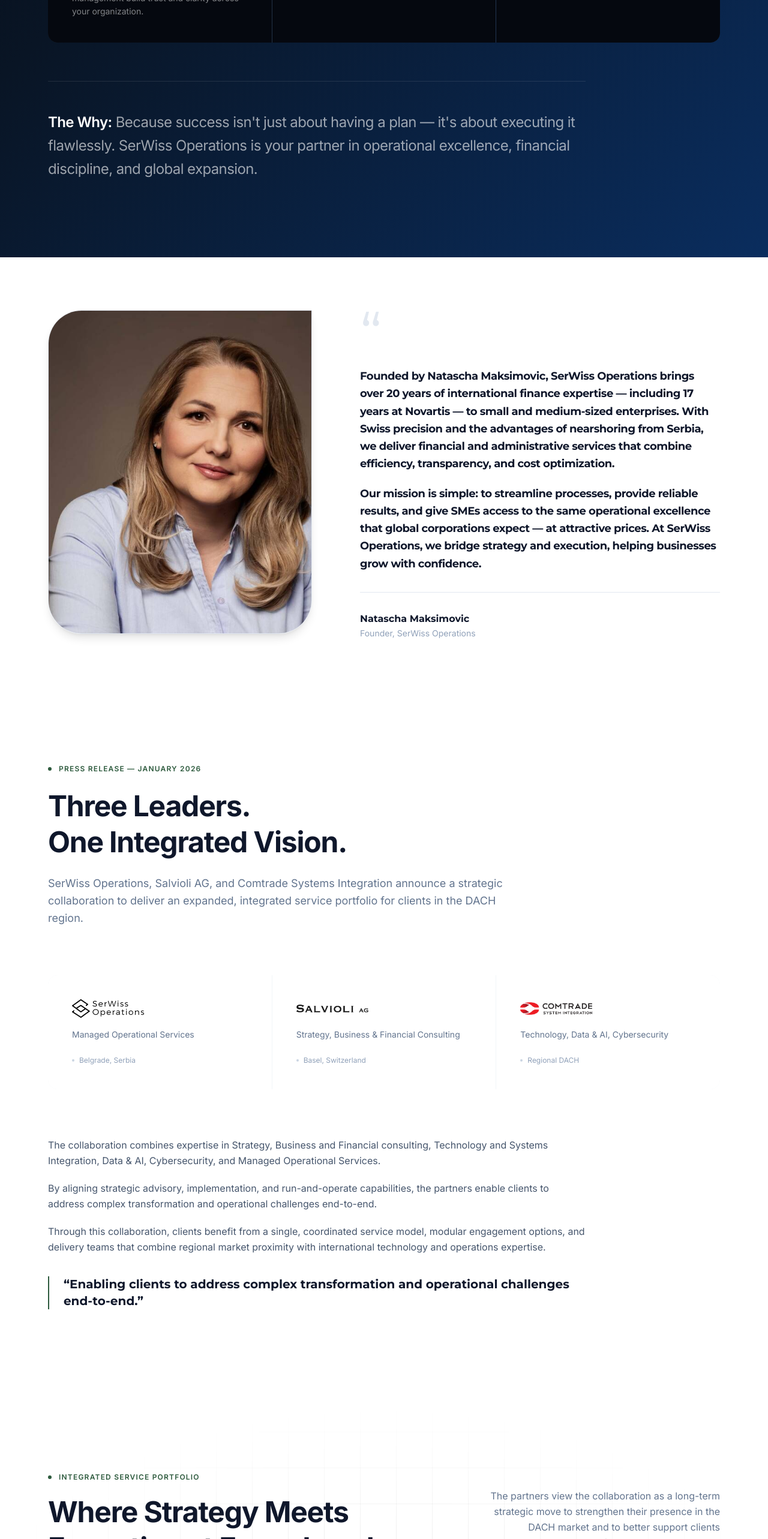
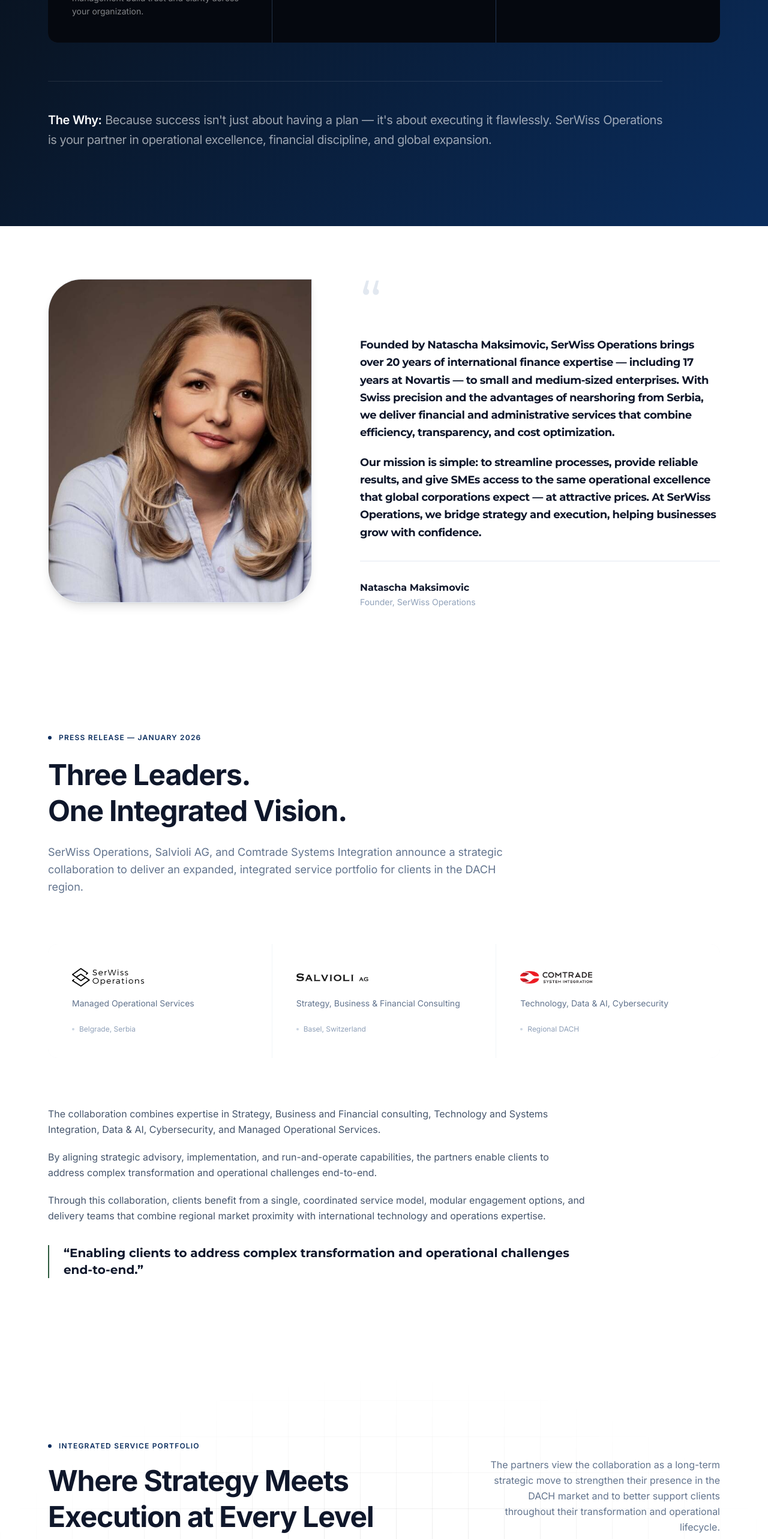
Before and after one commit to Aleksandardjordjevic01/SerWiss-Operations, a Next.js app: page / in a window 1280 px wide. Shown: the part 3380-5946 px from the top of the page at 60% size. Built offline with nearby package versions, Linux system fonts and the light colour scheme.

Commit message:
Edit colors to blue hex code

```diff
--- a/components/CollaborationSection.tsx
+++ b/components/CollaborationSection.tsx
@@ -39,8 +39,8 @@
             viewport={{ once: true }}
             className="flex items-center gap-3"
           >
-            <div className="w-1.5 h-1.5 rounded-full bg-[#2d5a3d]" />
-            <p className="font-sans text-[#2d5a3d] text-xs tracking-widest uppercase font-semibold">
+            <div className="w-1.5 h-1.5 rounded-full bg-[#0a2d5e]" />
+            <p className="font-sans text-[#0a2d5e] text-xs tracking-widest uppercase font-semibold">
               Press Release &mdash; January 2026
             </p>
           </motion.div>
@@ -76,7 +76,7 @@
               whileInView={{ opacity: 1, y: 0 }}
               transition={{ duration: 0.5, delay: i * 0.1, ease: "easeOut" }}
               viewport={{ once: true }}
-              className="bg-white p-8 md:p-10 flex flex-col gap-4 group hover:bg-[#f7faf8] transition-colors duration-300"
+              className="bg-white p-8 md:p-10 flex flex-col gap-4 group hover:bg-[#F7F9FA] transition-colors duration-300"
             >
               <div className="h-8 flex items-center">
                 <Image
--- a/components/HeroSection.tsx
+++ b/components/HeroSection.tsx
@@ -73,7 +73,7 @@
             transition={{ duration: 5, repeat: Infinity, ease: "easeInOut" }}
             whileHover={{
               scale: 1.06,
-              filter: "drop-shadow(0 0 32px rgba(184,240,74,0.35))",
+              filter: "drop-shadow(0 0 32px rgba(19, 161, 238, 0.35))",
             }}
           >
             <Image
--- a/components/PartnerMatrixSection.tsx
+++ b/components/PartnerMatrixSection.tsx
@@ -70,8 +70,8 @@
               viewport={{ once: true }}
               className="flex items-center gap-3"
             >
-              <span className="w-1.5 h-1.5 rounded-full bg-[#2d5a3d]" />
-              <p className="font-sans text-[#2d5a3d] text-xs tracking-widest uppercase font-semibold">
+              <span className="w-1.5 h-1.5 rounded-full bg-[#0a2d5e]" />
+              <p className="font-sans text-[#0a2d5e] text-xs tracking-widest uppercase font-semibold">
                 Integrated Service Portfolio
               </p>
             </motion.div>
--- a/components/WhyChooseSection.tsx
+++ b/components/WhyChooseSection.tsx
@@ -120,9 +120,9 @@
           whileInView={{ opacity: 1, y: 0 }}
           transition={{ duration: 0.6, ease: "easeOut" }}
           viewport={{ once: true }}
-          className="border-t border-white/10 pt-12 max-w-4xl"
+          className="border-t border-white/10 pt-12 max-w-5xl"
         >
-          <p className="font-sans text-white/60 text-lg md:text-xl lg:text-2xl leading-relaxed tracking-tight">
+          <p className="font-sans text-white/60 text-base md:text-lg lg:text-xl text-justify leading-relaxed tracking-tight">
             <span className="font-semibold text-white">The Why:</span> Because success isn&apos;t just about having a plan — it&apos;s about executing it flawlessly. SerWiss Operations is your partner in operational excellence, financial discipline, and global expansion.
           </p>
         </motion.div>
```
